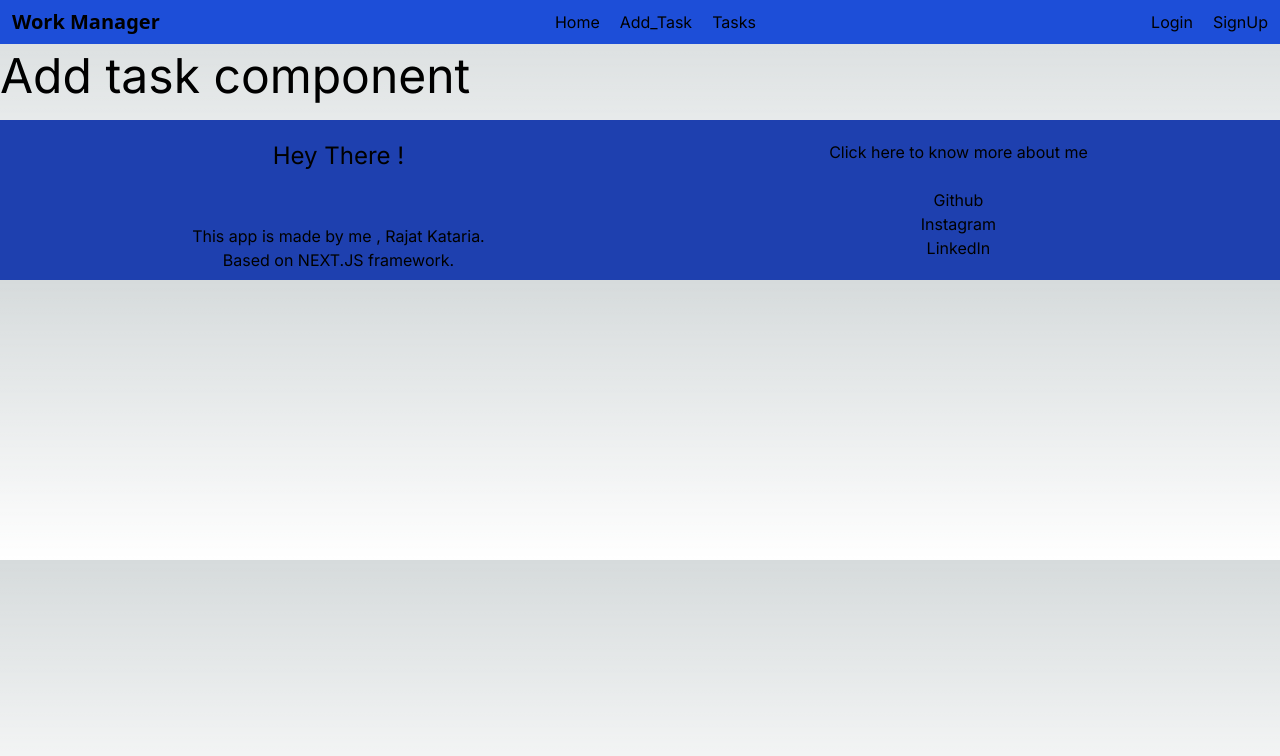
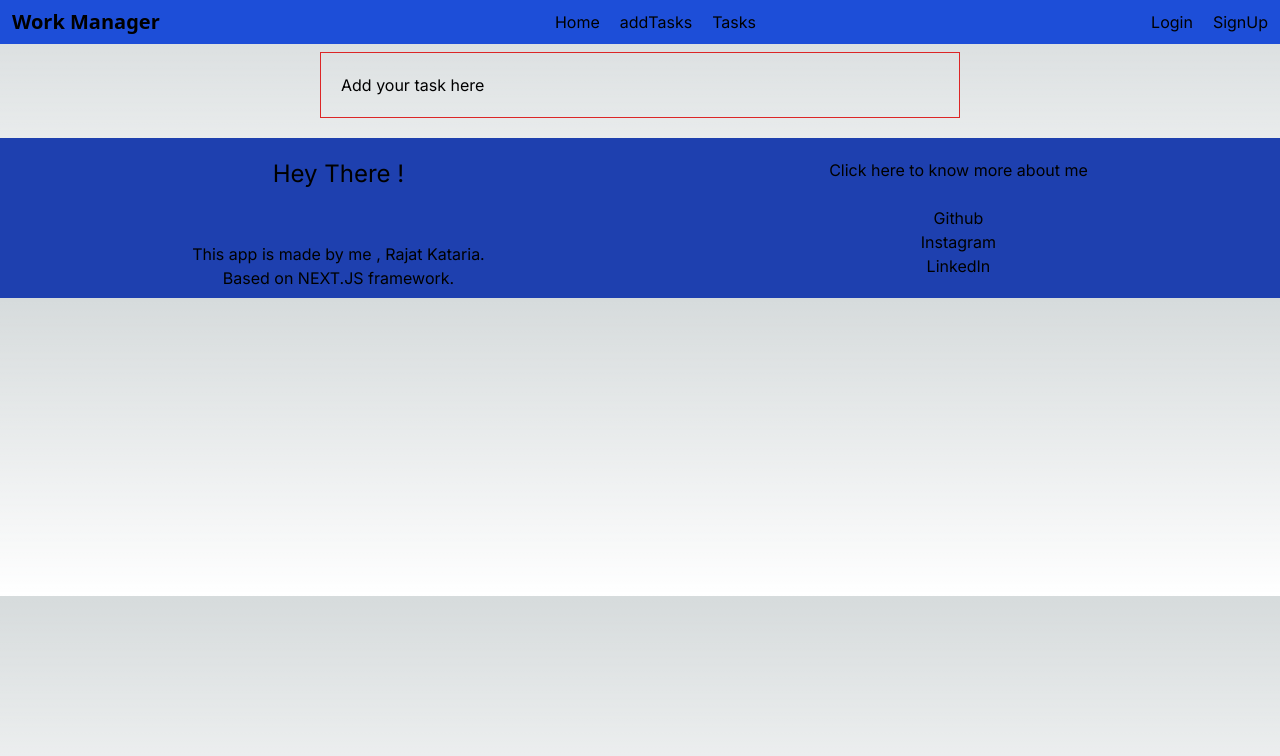
Before and after one commit to rajat03github/WorkManager_NEXTJS, a Next.js app: page /add-tasks in a window 1280 px wide. Shown: the top 756 px of the page. Built offline with nearby package versions, Linux system fonts and the light colour scheme.

Commit message:
defined grid system

```diff
--- a/src/app/add-tasks/page.jsx
+++ b/src/app/add-tasks/page.jsx
@@ -4,9 +4,12 @@ export const metadata = {
   title: "Add Tasks ",
 };
 const page = () => {
+  //! using grid instead of flex, made total 12 grids , and then started the center with 4th grid and spanned that grid in total of 6 columns
   return (
-    <div>
-      <h1 className="text-5xl">Add task component</h1>
+    <div className="grid grid-cols-12 justify-center">
+      <div className="border col-start-4 col-span-6 border-red-600 p-5">
+        <h1>Add your task here</h1>
+      </div>
     </div>
   );
 };
--- a/src/components/Navigation.jsx
+++ b/src/components/Navigation.jsx
@@ -20,7 +20,7 @@ const Navigation = () => {
             </li>
             <li>
               <Link href={"/add-tasks"} className="hover:text-gray-600 ">
-                Add_Task
+                addTasks
               </Link>
             </li>
             <li>
```
